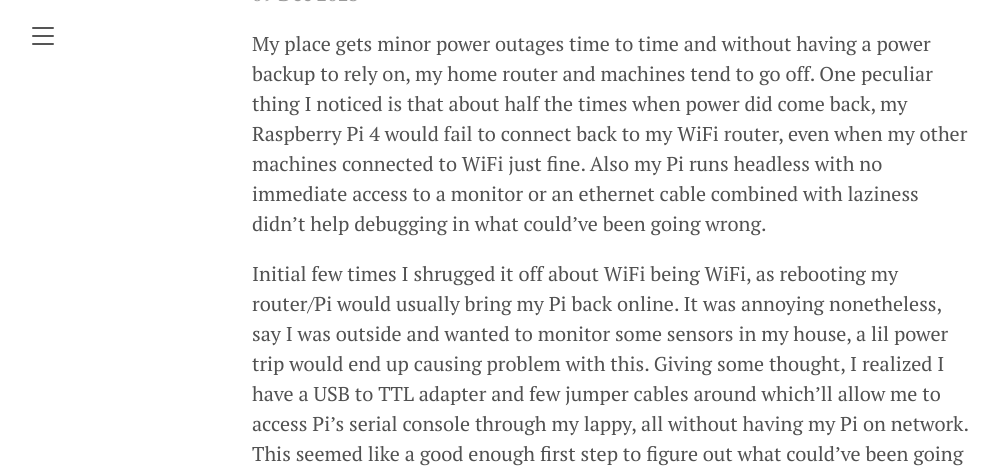
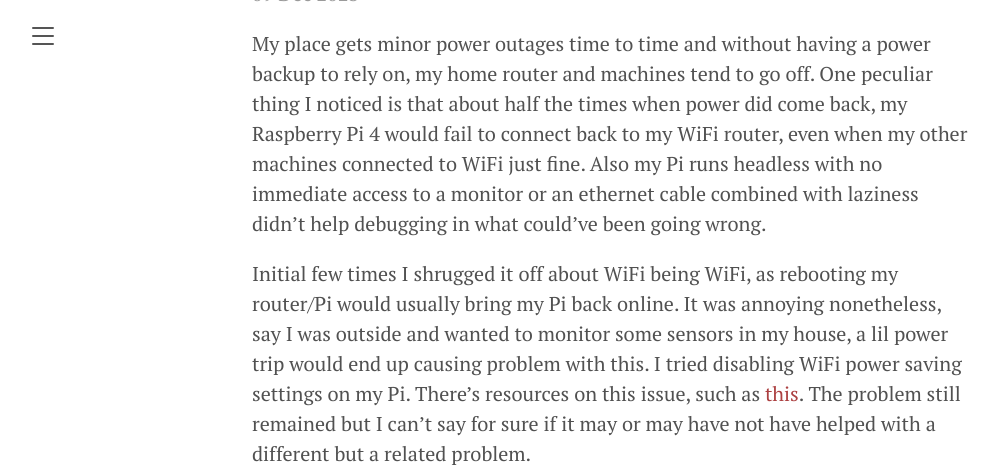
Before and after one commit to ritiek/ritiek.github.io, a Jekyll site: the page built from _posts/2023-12-09-debugging-wifi-on-a-headless-raspberry-pi.md, in a window 1280 px wide and 1400 px high, scrolled down 267 px. Shown: the top 474 px of the window, without its empty margins (28-1027 px from the left). Built offline with Jekyll 4.4.1, drawn with Linux system fonts in a browser that asks for light colours; nearby versions of some CDN libraries; some of the changed lines change nothing that is shown; some of the changed text lies outside the part shown.

Commit message:
Homelabbing on a Raspberry Pi

````diff
--- a/_posts/2023-12-09-debugging-wifi-on-a-headless-raspberry-pi.md
+++ b/_posts/2023-12-09-debugging-wifi-on-a-headless-raspberry-pi.md
@@ -15,7 +15,13 @@ with laziness didn't help debugging in what could've been going wrong.
 
 Initial few times I shrugged it off about WiFi being WiFi, as rebooting my router/Pi would usually bring my Pi
 back online. It was annoying nonetheless, say I was outside and wanted to monitor some sensors in my house, a
-lil power trip would end up causing problem with this. Giving some thought, I realized I have a USB to TTL
+lil power trip would end up causing problem with this. I tried disabling WiFi power saving settings on my
+Pi. There's resources on this issue, such as
+[this](https://photobyte.org/raspberry-pi-unreliable-wifi-power-saving/).
+The problem still remained but I can't say for sure if it may or may have not have helped with a different
+but a related problem.
+
+Giving some thought, I realized I have a USB to TTL
 adapter and few jumper cables around which'll allow me to access Pi's serial console through my lappy, all
 without having my Pi on network. This seemed like a good enough first step to figure out what could've been
 going wrong with my Pi not connecting back to my home WiFi after a power outage.
@@ -44,6 +50,8 @@ I tried scanning for WiFi networks around me using:
 ```
 $ sudo nmcli device wifi list --rescan yes
 ```
+I think `nmcli` `nmtui` commands do not work unless you're using `NetworkManager`. So make sure to switch
+to `NetworkManager` from `dhcpcd` (which is the default as of writing) using `sudo raspi-config`.
 
 And my home WiFi doesn't show up.
 
--- /dev/null
+++ b/_posts/2023-12-26-homelabbing-on-a-raspberry-pi.md
@@ -0,0 +1,225 @@
+---
+title: "Homelabbing on a Raspberry Pi"
+date: 2023-12-26
+layout: post
+comments: false
+tags:
+  - linux
+---
+
+## The Push
+
+I've had to constantly declutter my photos and documents stored on Google Drive as I've been running
+low on the 15 GB free-tier storage since a while. Doing so has bought me a few weeks each time, but isn't fun.
+
+Despite of already having compression enabled for my stuff on Google Photos, I was still reaching a point
+of always having to carefully think about considerations of what and what not to upload.
+That said, 15 GB doesn't seem much at all in the first place as of writing this; storage requirements have been
+inflating and there are growing number of other services that like to store backups on Google Drive, leaving
+less for everything else. Getting a premium-tier should help, but it doesn't seem like a long term solution to
+me (I'm sure I'll exhaust 100 GB tier too after a while, if given the freedom) and all of this also seems to
+contribute to vendor lock-in.
+
+## What I wanted
+
+So I decided to look out for self-hostable FOSS alternatives to Google Photos and I liked
+[Immich](https://github.com/immich-app/immich). With self-hosting things there come a plethora of other
+things that need to be taken care of. I don't
+want my server to be accessible only locally and my ISP puts me behind a NAT which makes port forwarding
+not work for me. Although, putting personal photos behind a public address doesn't seem like a good idea
+anyway. There are many ways to get my server accessible from the outside Internet securely.
+I used to use remote.it which seems meh to me after I tried out [tailscale](https://github.com/tailscale/tailscale) and for me tailscale seems to do all the things I could ever ask for, but there are many alternatives
+to tailscale around too weighing up and down worth an explore.
+
+I now self-host a couple more services besides Immich, few of them I'll mention later.
+As of late, my setup seems to be stable enough for everyday use, has increased my quality of life, and now
+feels legal to call it teeny-bit my own "homelab" given how far I think it has come. I've made rough pointers
+on technical considerations/ramifications I've had to deal with during the process, that I'd wanted to
+archive here in more detail.
+
+<!--It'll be a good idea to the read the entire post first. Otherwise one might take away specific parts which
+may not be as accurate, as my reasonings don't necessarily read in chronological order.-->
+
+## Hardware
+
+I recently got a Raspberry Pi 4 (4GB model) and reading up seems like Immich worked fine on one. So I decided
+to get into this with my RPi4
+
+### Architecture
+
+RPi4 is ARM 64-bit. Generally, I've read software support for ARM 64-bit isn't quite yet up to the par with
+x86 systems. I've low-key faced this problem myself when setting up a few services later on
+(say [TubeArchivist](https://github.com/tubearchivist/tubearchivist)), it takes a bit of researching but so
+far I've always been lucky enough to be able to get away with things working fine in my case eventually.
+
+### OS
+
+I'll be running Raspberry Pi OS lite (64-bit) headlessly on my Pi and doing things later on via SSH.
+I've also kept a USB to TTL adapter connected to the GPIO pins, it's been immensely useful
+in debugging whenever I wasn't able to access my Pi through SSH and [and network issues](http://localhost:4000/2023/12/09/debugging-wifi-on-a-headless-raspberry-pi/).
+
+### Storage
+
+Initially, my boot and root filesystems were present on a MicroSD card plugged into my RPi, and I'd be storing
+my Immich photos on a USB 3.0 external SSD plugged into my RPi.
+
+Since, RPi4 supports USB boot, I later on decided to move away completely from MicroSD cards to SSDs for
+all storage as MicroSD cards seem a bit fragile to me both physically and circuitry wise, and also due to
+the reason that now I'd have 2 different storage devices (failure points) working in conjunction to achieve
+one goal of self-hosting my services.
+
+I also decided to get a newer NVMe SSD with a USB 3.0 enclosure instead of using a USB 3.0 external SSD.
+I had my reasons for this:
+
+• USB 3.0 external SSD could get difficult to work with if their USB 3.0 connector gets damaged. This shouldn't
+be a problem with NVMe SSD with USB enclosure. In the case the USB connector of the enclosure were to get
+damaged, I could get a new USB enclosure and get back to normal working immediately.
+
+• It can be re-used as internal storage in machines with PCIe slot.
+
+• NVMe is faster (though in my case, USB 3.0 speeds will probably bottleneck before anything else)
+
+• My old SSD couldn't store as much and the combination of getting a reputable NVMe SSD + USB enclosure
+was cheaper to get than a USB 3.0 external SSD with the same amount of storage in my place.
+
+#### Partioning
+
+With now everything on my SSD, I had to think of how to best partition filesystems on it. I also got to
+research about lesser-known filesystems like ZFS, BTRFS during this time. I went ahead with this partitioning:
+
+BootFS and RootFS:
+```
+/dev/sda1               vfat       255M  53.6M 201.4M  21% /boot
+/dev/sda2               ext4      49.2G  13.1G    34G  27% /
+```
+Then a logical partition with 2 LUKS encrypted partitions under it:
+```
+/dev/mapper/docker-data ext4      97.9G  28.9G    64G  29% /var/lib/docker
+/dev/mapper/media       btrfs    765.2G 211.7G 553.3G  28% /media
+```
+And a 16GB reserved space (also under the previously created logical partition) after the BTRFS partition
+since I've read around BTRFS dealing defragmentation can at times leave partition out of space, so this
+little reserve might come in handy. I can use this reserve as LUKS encrypted swap space other times if
+needed.
+```
+/dev/sda7       1919971328 1953523711   33552384    16G 82 Linux swap / Solaris
+```
+I went ahead with using ext4 with my RootFS as I've never tried other filesystems and BTRFS (unlike traditional
+filesystems like ext4) has a bit of a learning curve in order to personalize it as per our requirements,
+so didn't want to put my eggs in the same basket all at once while I'm still relatively new to it.
+
+Here's the mount options that I've been using with BTRFS as of writing:
+```bash
+$ sudo mount -o defaults,noatime,nodiscard,noautodefrag,ssd,space_cache=v2,compress-force=zstd:3 /dev/mapper/media /media
+```
+
+At the time of writing mainline kernel for RPi4 points to the `6.1.y` tree. I read around there were BTRFS
+related improvements made in the newer kernels, so I was able to update my kernel with to the `6.6.y` tree with:
+```bash
+$ sudo rpi-update rpi-6.6.y
+```
+and things have been stable so far with a month or two since the update.
+
+You can see which branch is the newer kernel version [here](https://github.com/raspberrypi/linux) and pass it
+to `rpi-update`.
+
+I used ext4 with `/var/lib/docker/` as it looks to be a place with high rate of read and writes, something
+BTRFS to me still seems dicey with after researching around.
+
+
+### Low-RAM Issues
+
+Immich alone mentions these requirements as of writing this:
+> OS: Preferred unix-based operating system (Ubuntu, Debian, MacOS, etc). Windows works too, with Docker Desktop on Windows
+>
+> RAM: At least 4GB, preferred 6GB.
+>
+> CPU: At least 2 cores, preferred 4 cores.
+
+After hosting quite a a few services besides Immich; the 4GB RAM on RPi4 did turn out to be a bottleneck after
+a while. Pi would start to freeze up and in the scenario it did let me SSH into it (I didn't had the USB to
+TTL thing set up yet) and do `btop`, it indeed seemed to be struggling with RAM while `kswapd` was seen
+to be hogging up all the CPU. And then sometimes the OOM killer kicked in and everything as a mess.
+
+I set aside 16 GB swap space on my SSD and freezes went away, but soon I learned about zram (a Linux kernel
+module for compressing data before storing it on RAM) and I decided to set it up to reduce SSD wear as well
+as coming across convincing-enough claims about it improving read/write speeds (despite the de/compression
+CPU overhead).
+
+#### ZRAM
+
+I used [zram-swap](https://github.com/foundObjects/zram-swap) to set up zram.
+Initially, I went ahead with lz4 compression as it seemed a good speed vs compression ratio trade-off on
+paper. I set up 2GB (out of the 4GB) of RAM to be utilized as zram with this sysctl config:
+```
+vm.swappiness = 180
+vm.watermark_boost_factor = 0
+vm.watermark_scale_factor = 125
+vm.page-cluster = 0
+```
+
+In practise however, lz4 for me seems
+to cause lots of CPU cycles on `kswapd`, keeping CPU usage to around 100% all the time. Researching around,
+I came across this [reddit comment](https://www.reddit.com/r/Fedora/comments/mzun99/comment/h1cnvv3/)
+mentioning lz4 being suspectible to OOM.
+
+Later on, I moved to zstd and used 1/3 out of the 4GB RAM (so 1.33 GB RAM as zram) with this sysctl config:
+```
+vm.vfs_cache_pressure=500
+vm.swappiness=100
+vm.dirty_background_ratio=1
+vm.dirty_ratio=50
+vm.page-cluster=0
+```
+zstd has better compression ratio with lower speeds
+than lz4 on paper. I've noticed when self-hosting CPU mostly stays on idle workload most of the time and
+gets bursts of heavy lifting time to time, so zstd shouldn't be so bad (it's still much much faster than swap
+on disk). Interestingly, CPU hogging problem that I faced with lz4 went away with zstd.
+
+### Overheating
+
+Without any way to control heat. On load, my Pi would quickly reach temperatures around 85°C which seems
+to kick-in thermal throttling. The official RPi4 case made it worse.
+
+I then got a aluminium passive cooling case. The temperatures still get around 80° on load but now take
+couple minutes on constant load to get there, and I haven't come across any noticeable throttling so far.
+So I've been keeping this so far.
+
+
+## Software
+
+### Docker
+
+With self-hosting things, it can quickly get overwhelming to keep track of any vulnerabilities, updates,
+breaking dependencies, so much more. Docker with portainer keep it good enough to help me deal with this.
+This works well as I've noticed almost every self-hostable solution adds in support for Docker and provide
+example stack configurations that can be plugged into portainer (or directly into docker). Spend some time
+learning to manage volumes in docker to get an idea about how persistent storage works. Losing important
+data when a running container goes down is no good.
+
+I also like having this section in my docker stack configuration:
+```conf
+    extra_hosts:
+    - "host.docker.internal:host-gateway"
+```
+It lets a service to interact with other services on my private tailscale network through MagicDNS domain
+names.
+
+### WiFi Issues
+
+I've had problems with having my Pi long-term stay connected to my WiFi access point. There's a separate
+[post](https://ritiek.github.io/2023/12/09/debugging-wifi-on-a-headless-raspberry-pi/) I wrote on it
+recently.
+
+### Decrypting LUKS
+
+This is a preference on how someone'd like to mount their decrypt their encrypted partitions when mounting.
+I've done a little shell script that I need to manually call that asks me for my LUKS passphrase/passfile
+and mounts the decrypted partitions with my favourite mount options.
+
+### Backups
+
+[Borg](https://github.com/borgbackup/borg) or [Kopia](https://github.com/kopia/kopia) both work decent
+for me with both onsite and offsite backups. I run them in Docker too, both on my Pi and the secondary
+machines that keep the backups. I've found that Kopia needs HTTPS set up at least on the offsite repository
+server to work correctly. `tailscale serve` worked nice when setting this up on my private tailscale network.
````
